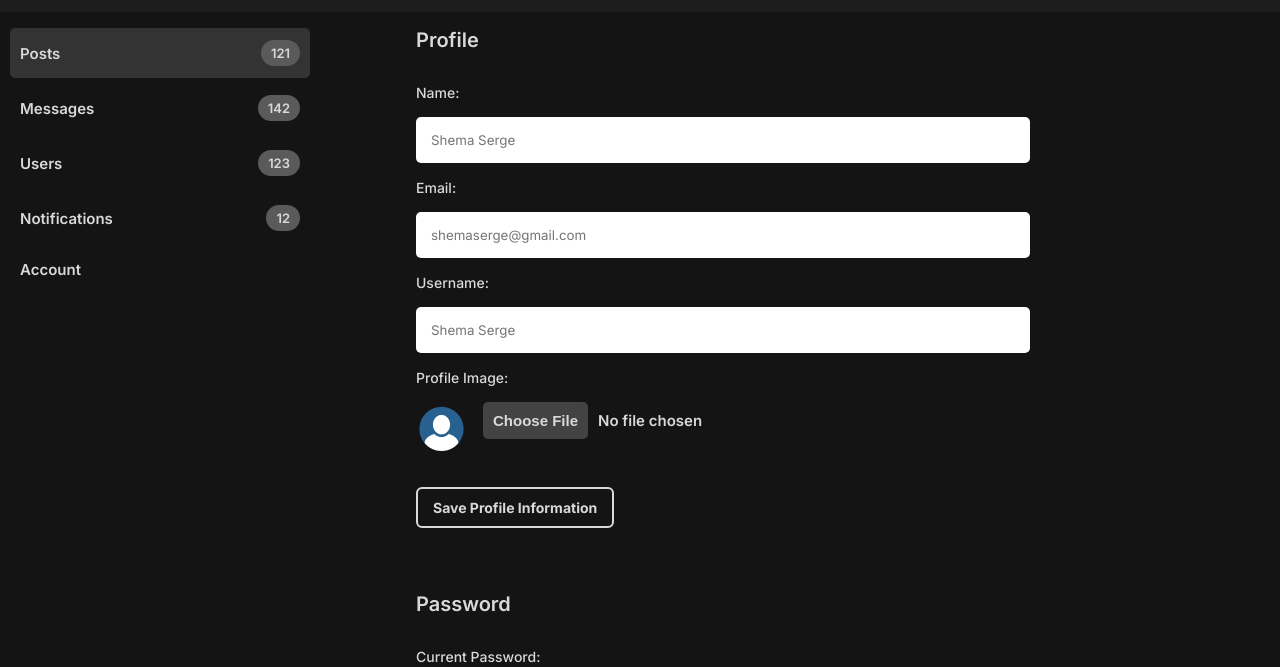
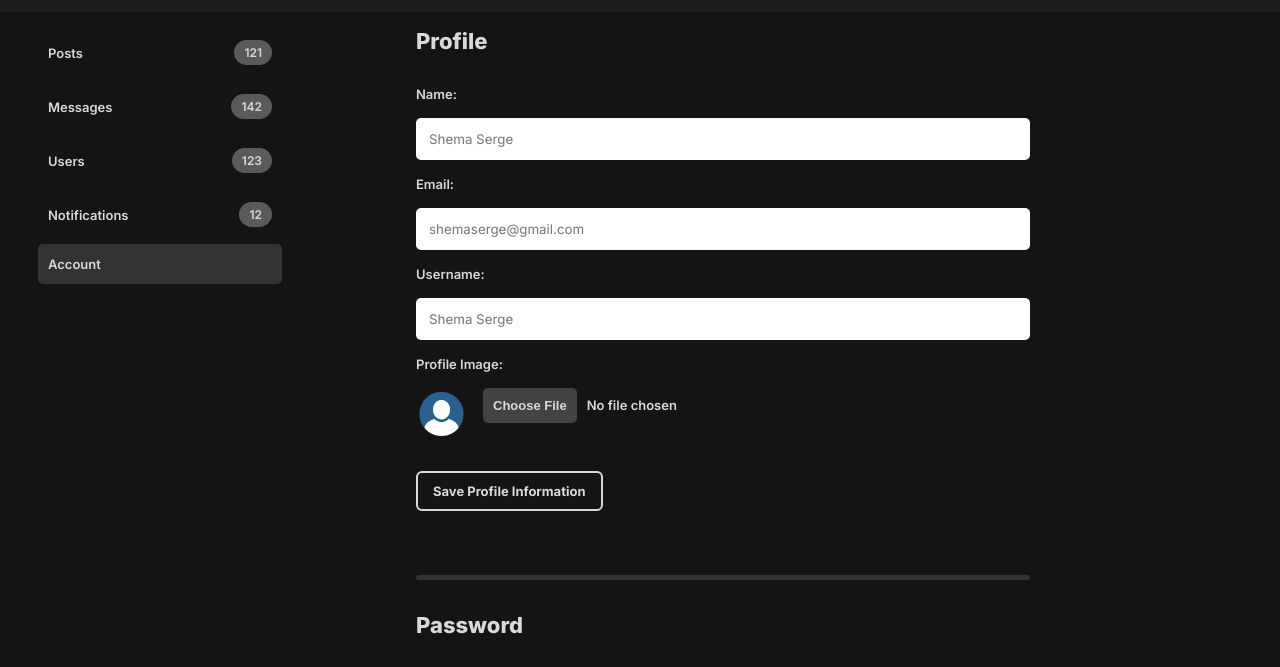
Before and after one commit to shema-surge/my-brand, a plain HTML site: page dashaccount.html in a window 1280 px wide. Shown: the part 68-735 px from the top of the page. Drawn offline with Linux system fonts and the light colour scheme.

Commit message:
ttl feedback

```diff
--- a/css/account.css
+++ b/css/account.css
@@ -8,8 +8,8 @@
 
 .profileInfoContainer p{
     color:var(--light);
-    font-size:20px;
-    font-weight: 600;
+    font-size:22px;
+    font-weight: 800;
 }
 
 .profileInfoContainer form{
@@ -19,8 +19,8 @@
 
 .profileInfoContainer label{
     color:var(--light);
-    font-size:14px;
-    font-weight:500;
+    font-size:13px;
+    font-weight:600;
     margin-bottom: 1rem;
 }
 
@@ -30,7 +30,7 @@
 }
 
 .profileInfoContainer input[type="text"],.profileInfoContainer input[type="email"],.profileInfoContainer input[type="password"]{
-    padding:15px;
+    padding:13px;
     box-sizing: border-box;
     border:0px;
     border-radius: 5px;
@@ -46,7 +46,7 @@
     padding:10px;
     border:0;
     border-radius:5px;
-    font-size:15px;
+    font-size:13px;
     font-weight: 600;
     color:var(--light);
     background-color: #434343;
@@ -55,15 +55,23 @@
 
 .changeProfileImage input{
     color:var(--light);
-    font-size:15px;
+    font-size:13px;
     font-weight: 600;
 }
 
 
 .profileInfoContainer button{
     background-color: transparent;
+    font-size:13px;
     width:fit-content;
     margin:2rem 0;
+}
+
+.separator{
+    background-color: #333333;
+    height:5px;
+    border:0;
+    border-radius: 5px;
 }
 
 @media (max-width:700px){
--- a/css/index.css
+++ b/css/index.css
@@ -1,6 +1,4 @@
-header{
-    position:static !important;
-}
+
 
 body{
     background:url("../images/Jungle.jpg") center;
--- a/css/main.css
+++ b/css/main.css
@@ -28,12 +28,14 @@ ul{
 /* Header Styles */
 
 header{
+    position: sticky;
+    top:0;
     display:flex;
     align-items: center;
     height: 5rem;
     padding:0 5rem;
     background-color: var(--dark);
-    position: relative; /* for the profileOptions div to be position:absolute relative to header */
+    /*position: relative; /* for the profileOptions div to be position:absolute relative to header */
 }
 
 .navigation{
@@ -67,11 +69,12 @@ header{
 }
 
 .navigation .active{
-    color:#8d8d8d
+    color: #747474;
 }
 
 .navigation .active div{
-    background-color:#8d8d8d
+    width:100% !important;
+    background-color:#747474;
 }
 
 @media (max-width:700px){
@@ -212,6 +215,8 @@ header{
 /* mobile header styles */
 
 .mobileHeader{
+    position: sticky;
+    top:0;
     display: none;
     flex-direction: column;
     gap: 2rem;
@@ -244,6 +249,15 @@ header{
     background-color:#bdbdbd;
     margin-top:5px;
     transition:width 500ms;
+}
+
+.mobileNavigation .active{
+    color: #747474;
+}
+
+.mobileNavigation .active div{
+    width:100% !important;
+    background-color:#747474;
 }
 
 .mobileHeader>a{
@@ -375,15 +389,19 @@ header{
 /* sections menu links */
 
 .sectionContainer{
-    padding:1rem 10px;
+    padding:1rem 0;
+    display: flex;
+    flex-direction: column;
+    gap:5px;
 }
 
 .section{
+    width:70%;
+    margin:auto;
     display: flex;
     justify-content: space-between;
     align-items: center;
     padding:12px 10px;
-    margin-bottom: 5px;
     border-radius:5px;
     color:var(--light);
 }
@@ -397,12 +415,12 @@ header{
 }
 
 .section .sectionName{
-    font-size: 15px;
+    font-size: 13px;
     font-weight: 600;
 }
 
 .section .sectionCount{
-    font-size: 13px;
+    font-size: 12px;
     font-weight: 600;
     padding:5px 10px;
     background-color: #5a5a5a;
--- a/css/posts.css
+++ b/css/posts.css
@@ -24,7 +24,7 @@
 }
 
 .postSideContainer{
-    width:50%;
+    width:40%;
     display: flex;
     justify-content: space-between;
     align-items: center;
--- a/dashaccount.html
+++ b/dashaccount.html
@@ -110,7 +110,7 @@
       </select>
       <div class="sectionContainer">
         <a href="./dashboard.html">
-          <div class="section active">
+          <div class="section">
             <p class="sectionName">Posts</p>
             <p class="sectionCount">121</p>
           </div>
@@ -134,7 +134,7 @@
           </div>
         </a>
         <a href="./dashaccount.html">
-          <div class="section">
+          <div class="section active">
             <p class="sectionName">Account</p>
           </div>
         </a>
@@ -156,6 +156,7 @@
             </div>
             <button class="btn" type="submit">Save Profile Information</button>
           </form>
+          <hr class="separator">
           <p>Password</p>
           <form action="" class="changePasswordForm">
             <label for="currentPassword">Current Password:</label>
```
Also changed, not shown: blog.html (+1 -1 lines).
